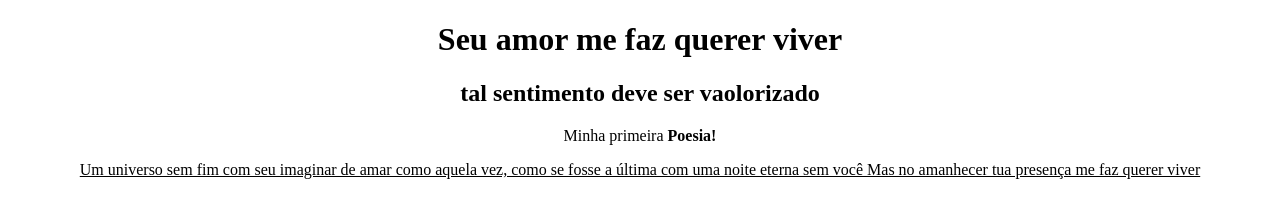
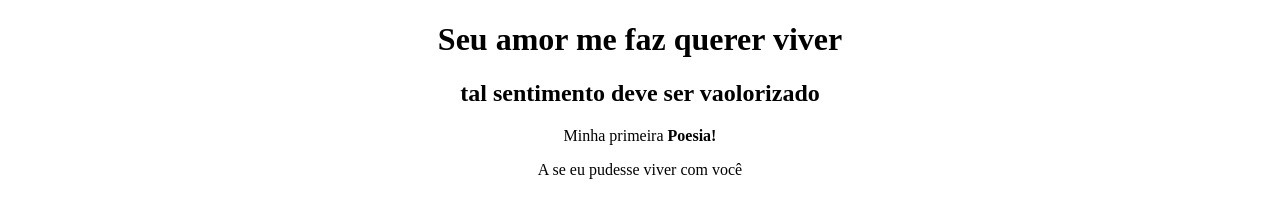
Before and after one commit to LuisFBM/aula.js, a plain HTML site: page INDEX.html in a window 1280 px wide. Drawn offline with Linux system fonts and the light colour scheme.

Commit message:
outras mudanças

```diff
--- a/INDEX.html
+++ b/INDEX.html
@@ -17,7 +17,7 @@
   <p id="texto" ></p>
   <p>
 <script>
-  document.write('<u>Um universo sem fim com seu imaginar de amar como aquela vez, como se fosse a última com uma noite eterna sem você Mas no amanhecer tua presença me faz querer viver</u>');
+  document.write("A se eu pudesse viver com você");
 </script>
     </p>
   <Script src="js/INDEX.js"></Script>
--- a/js/INDEX.js
+++ b/js/INDEX.js
@@ -1,3 +1,3 @@
 document.getElementById("texto").innerHTML = "Minha primeira <b>Poesia<b>!";
 console.log("Romance");
-  Document.getElementById("texto").innerHTML = "<b>O Amor é algo indescritiveu para todos ninguem sabe oque é alem de se imaginar tal siginificado<b> "
+  Document.getElementById("texto").innerHTML = "<b>O Amor é algo indescritiveu para todos ninguem sabe oque é alem de se imaginar tal siginificado<b>";
```
